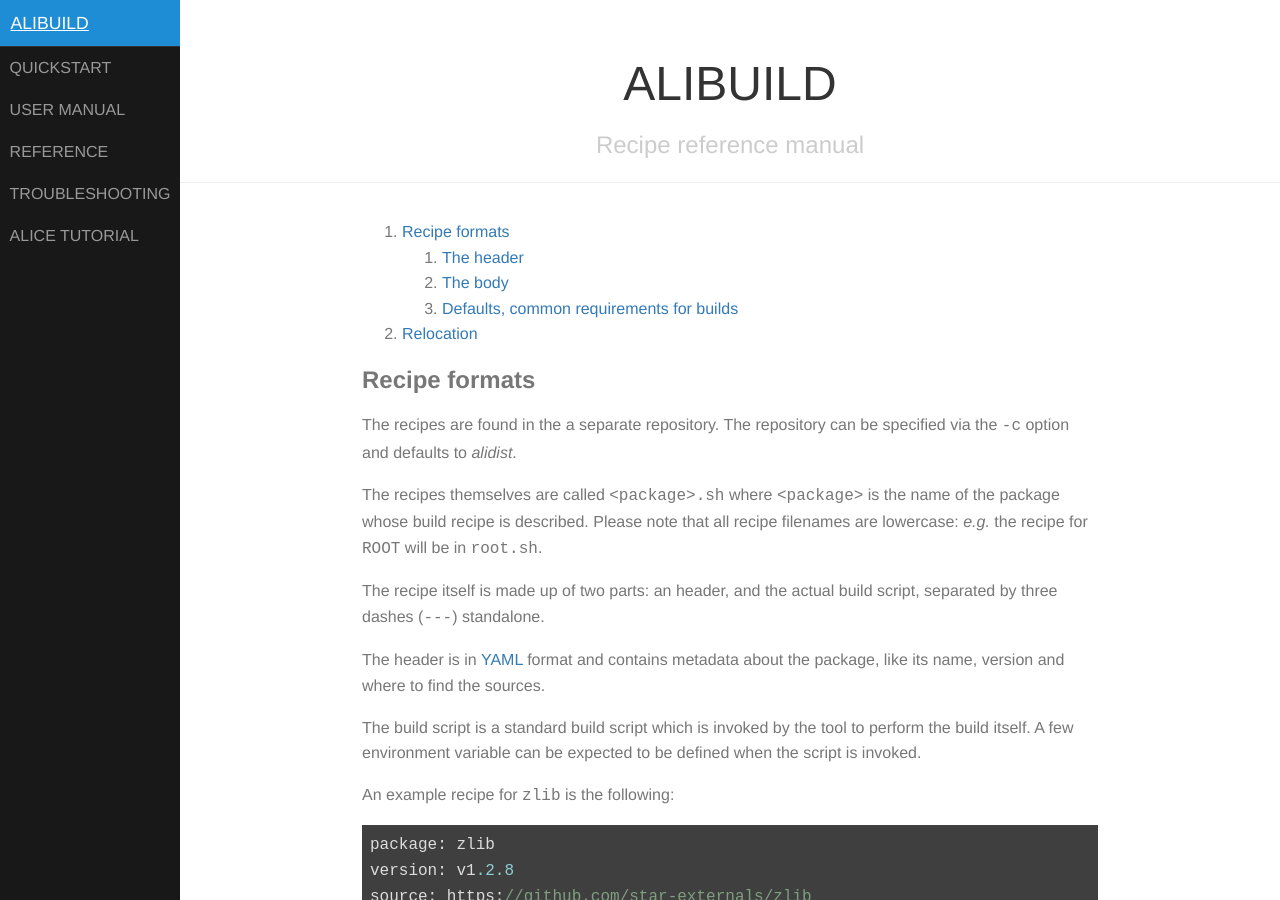
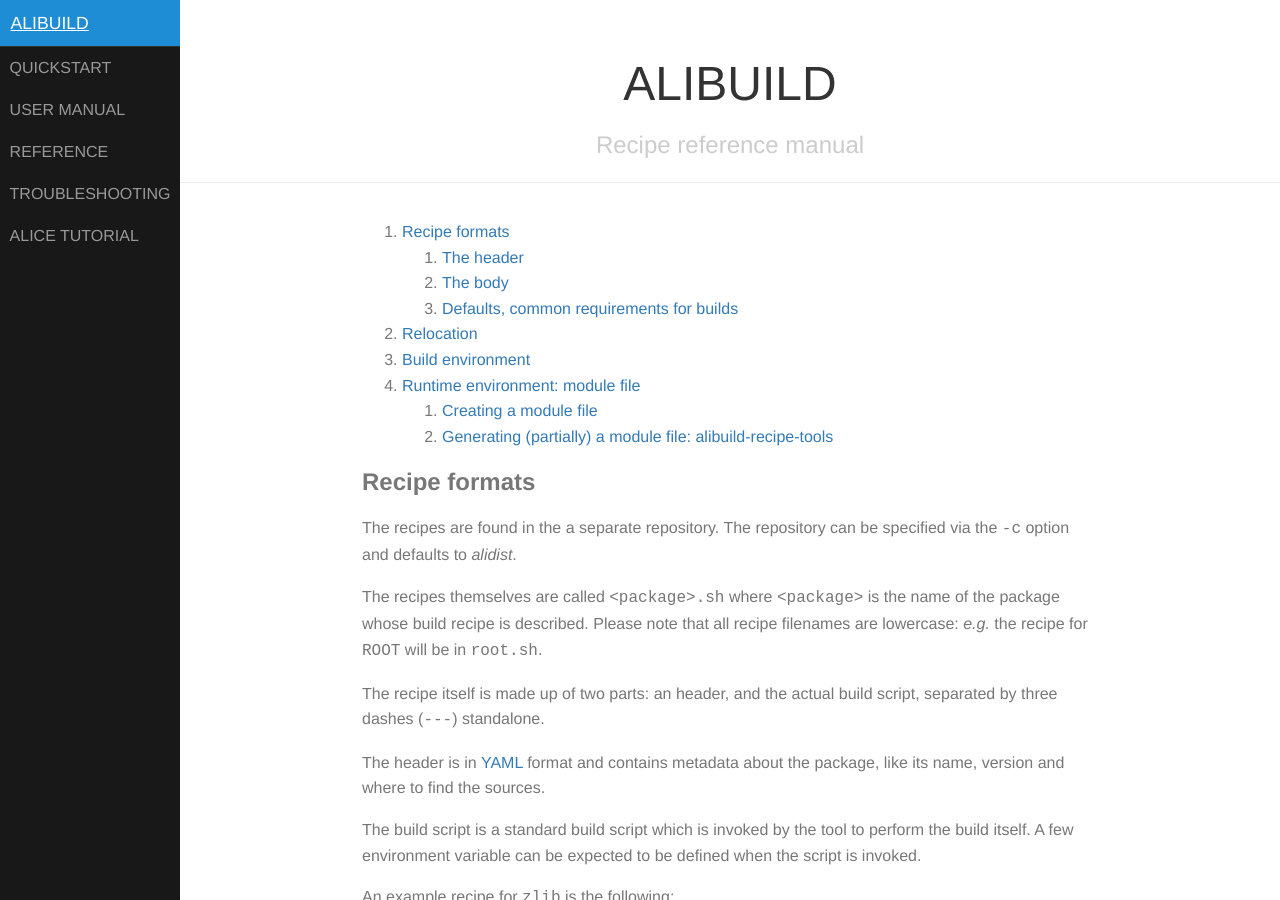
Before and after one commit to alisw/alibuild, a Jekyll site: the page built from docs/reference.markdown, in a window 1280 px wide and 900 px high. Built offline with Jekyll 4.4.1, drawn with Linux system fonts in a browser that asks for light colours; some of the changed text lies outside the part shown.

Commit message:
aliBuild/docs - Table of content (reference.md)
Update of the TOC to match the section content (build env, runtime env, ...)

```diff
--- a/docs/reference.markdown
+++ b/docs/reference.markdown
@@ -9,6 +9,11 @@
     2. [The body](#the-body)
     3. [Defaults, common requirements for builds](#defaults)
 2. [Relocation](#relocation)
+3. [Build environment](#build-environment)
+4. [Runtime environment: module file](#runtime-environment)
+    1. [Creating a module file](#creating-a-module-file)
+    2. [Generating (partially) a module file: alibuild-recipe-tools](#generating-in-part-a-module-file)
+
 
 ## Recipe formats
 
@@ -370,6 +375,8 @@
 
 ## Runtime environment
 
+### Creating a module file
+
 Runtime environment is usually provided via
 [environment modules](https://modules.readthedocs.io/en/latest/).
 
@@ -414,6 +421,9 @@
   make sure that only dependencies which were actually built via `aliBuild` will
   be included in the modulefile.
 
+
+### Generating in part a module file
+
 It's also now possible to generate automatically the initial part of the
 modulefile, up to the `# Our environment` line, by using the
 `alibuild-recipe-tools` helper scripts. In order to do this you need to add
```
